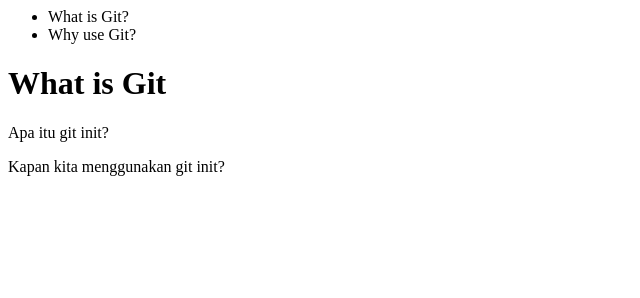
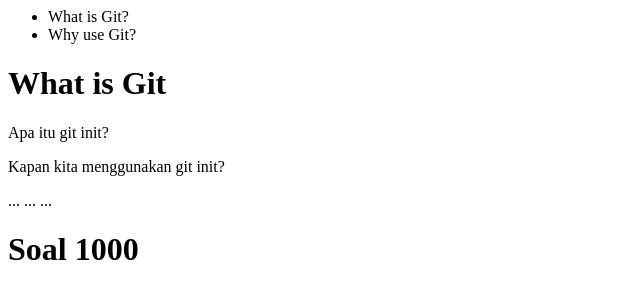
Before and after one commit to juanfrederick/ruang-belajar-1, a plain HTML site: page pages/question.html in a window 1280 px wide. Shown: the whole page, without its empty margins (0-640 px from the left). Drawn offline with Linux system fonts and the light colour scheme.

Commit message:
add 1000 question

```diff
--- a/pages/question.html
+++ b/pages/question.html
@@ -10,5 +10,9 @@
         <h1>What is Git</h1>
         <p>Apa itu git init?</p>
         <p>Kapan kita menggunakan git init?</p>
+        ...
+        ...
+        ...
+        <h1>Soal 1000</h1>
     </body>
 </html>
```
